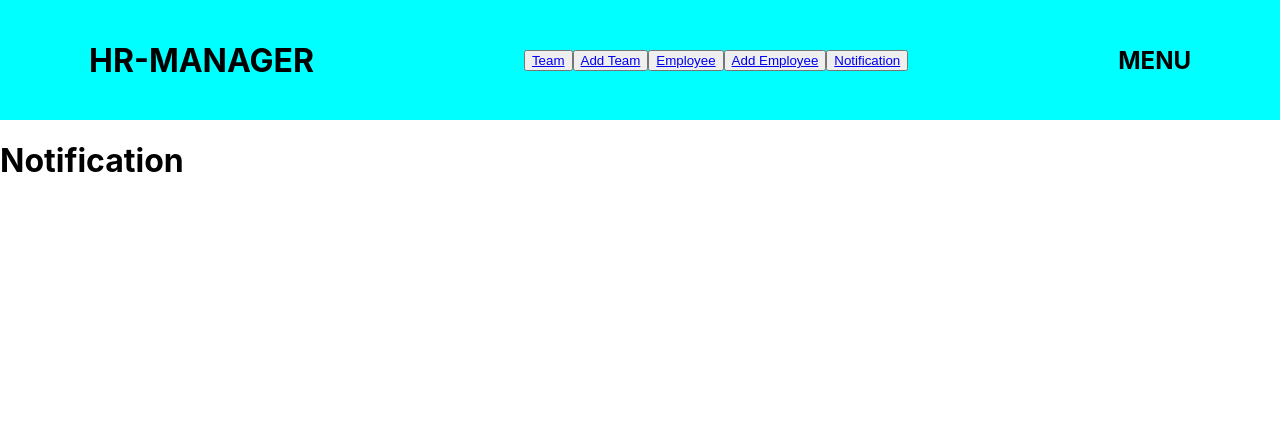
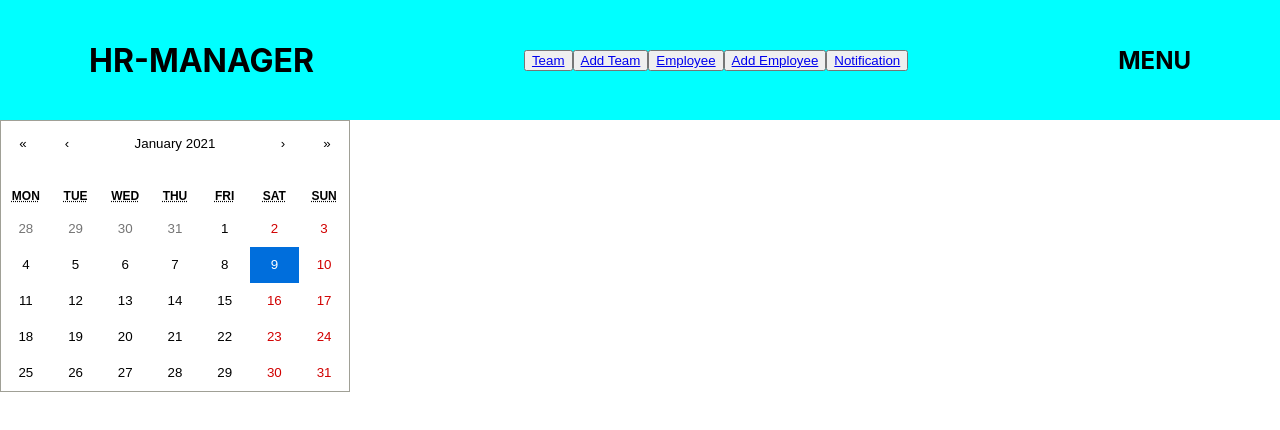
Before and after one commit to ritikgupta28/hr-management, a React (Create React App) app in the folder frontend/: page /notification in a window 1280 px wide. Shown: the top 430 px of the page. Built offline with nearby package versions, Linux system fonts and the light colour scheme.

Commit message:
add calendar

```diff
--- a/frontend/package.json
+++ b/frontend/package.json
@@ -6,7 +6,9 @@
     "@testing-library/jest-dom": "^5.11.8",
     "@testing-library/react": "^11.2.3",
     "@testing-library/user-event": "^12.6.0",
+    "moment": "^2.29.1",
     "react": "^17.0.1",
+    "react-calendar": "^3.3.0",
     "react-dom": "^17.0.1",
     "react-router-dom": "^5.2.0",
     "react-scripts": "4.0.1",
--- a/frontend/src/Components/Manager/Notification.js
+++ b/frontend/src/Components/Manager/Notification.js
@@ -1,11 +1,18 @@
-import React from 'react'
+import React, { useState } from 'react';
+import Calendar from 'react-calendar';
+import 'react-calendar/dist/Calendar.css';
 
 function Notification() {
+  const [value, onChange] = useState(new Date());
+
   return (
     <div>
-      <h1>Notification</h1>
+      <Calendar
+        onChange={onChange}
+        value={value}
+      />
     </div>
-  )
+  );
 }
 
 export default Notification;
```
Also changed, not shown: 2 other files (tests, documents, lock files or other folders).
